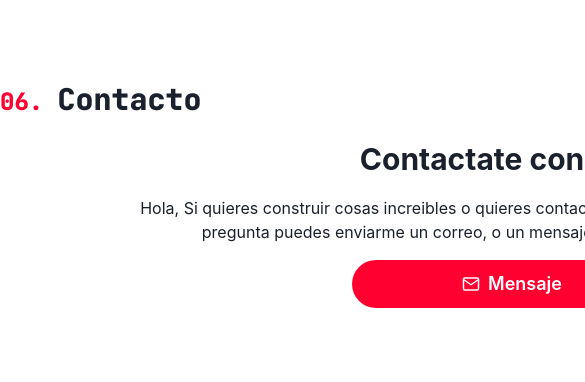
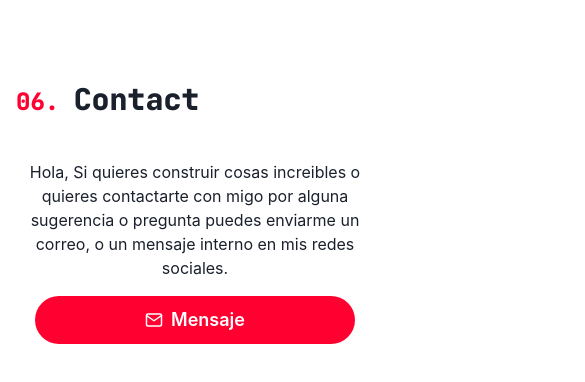
Before and after one commit to arielscc/myf, a Next.js app: page /sections/Contact in a window 390 px wide. Shown: the top 382 px of the page, 585 px wide, since content can reach past the window. Built offline with nearby package versions, Linux system fonts and the light colour scheme.

Commit message:
feat: Responsividad en componentes footer y contacto, También se resolvió errores de linteo

```diff
--- a/pages/_app.js
+++ b/pages/_app.js
@@ -1,3 +1,4 @@
+/* eslint-disable react/jsx-props-no-spreading */
 import '@fontsource/jetbrains-mono/800.css';
 import '@fontsource/jetbrains-mono/600.css';
 import '@fontsource/montserrat/800.css';
@@ -5,6 +6,7 @@ import '@fontsource/montserrat/600.css';
 import '@fontsource/montserrat/500.css';
 import '@fontsource/montserrat/400.css';
 
+import React from 'react';
 import { ChakraProvider } from '@chakra-ui/react';
 import theme from '../styles/theme';
 
--- a/pages/sections/Contact.js
+++ b/pages/sections/Contact.js
@@ -1,39 +1,21 @@
 import React from 'react';
-import {
-  Heading,
-  Box,
-  chakra,
-  Text,
-  Button,
-  Link,
-  useColorModeValue,
-} from '@chakra-ui/react';
+import { Box, Text, Button, Link } from '@chakra-ui/react';
 import { FiMail } from 'react-icons/fi';
+import Container from '../components/Container';
 
-const Contact = () => {
-  return (
-    <Box w="5xl" mx="auto" my="20">
-      <Heading fontFamily="jet">
-        <chakra.span color="tomato" fontSize="2xl" fontWeight="900">
-          06.{' '}
-        </chakra.span>
-        Contacto
-      </Heading>
+const Contact = () => (
+  <Container title="Contact" index={6}>
     <Box mt="5" textAlign="center">
-        <Heading my="4">Contactate con migo</Heading>
-        <Text w="3xl" mx="auto" my="4">
+      <Text maxW="2xl" mx="auto" my="4">
         Hola, Si quieres construir cosas increibles o quieres contactarte con
         migo por alguna sugerencia o pregunta puedes enviarme un correo, o un
         mensaje interno en mis redes sociales.
       </Text>
-        {/**
-            TODO: Crear custom config de enlaces Link
-             **/}
       <Button
         as={Link}
         href="mailto:ariel.chura.c@gmail.com"
         variant="secondary"
-          w="xs"
+        maxW="xs"
         size="lg"
         leftIcon={<FiMail />}
         _hover={{
@@ -43,8 +25,6 @@ const Contact = () => {
         Mensaje
       </Button>
     </Box>
-    </Box>
+  </Container>
 );
-};
-
 export default Contact;
```
Also changed, not shown: pages/data/platzi.js (deleted, +0 -34 lines), pages/sections/Footer.js (+13 -9 lines), 1 other file (tests, documents, lock files or other folders). Lines whose indentation alone changed are shown as unchanged.
